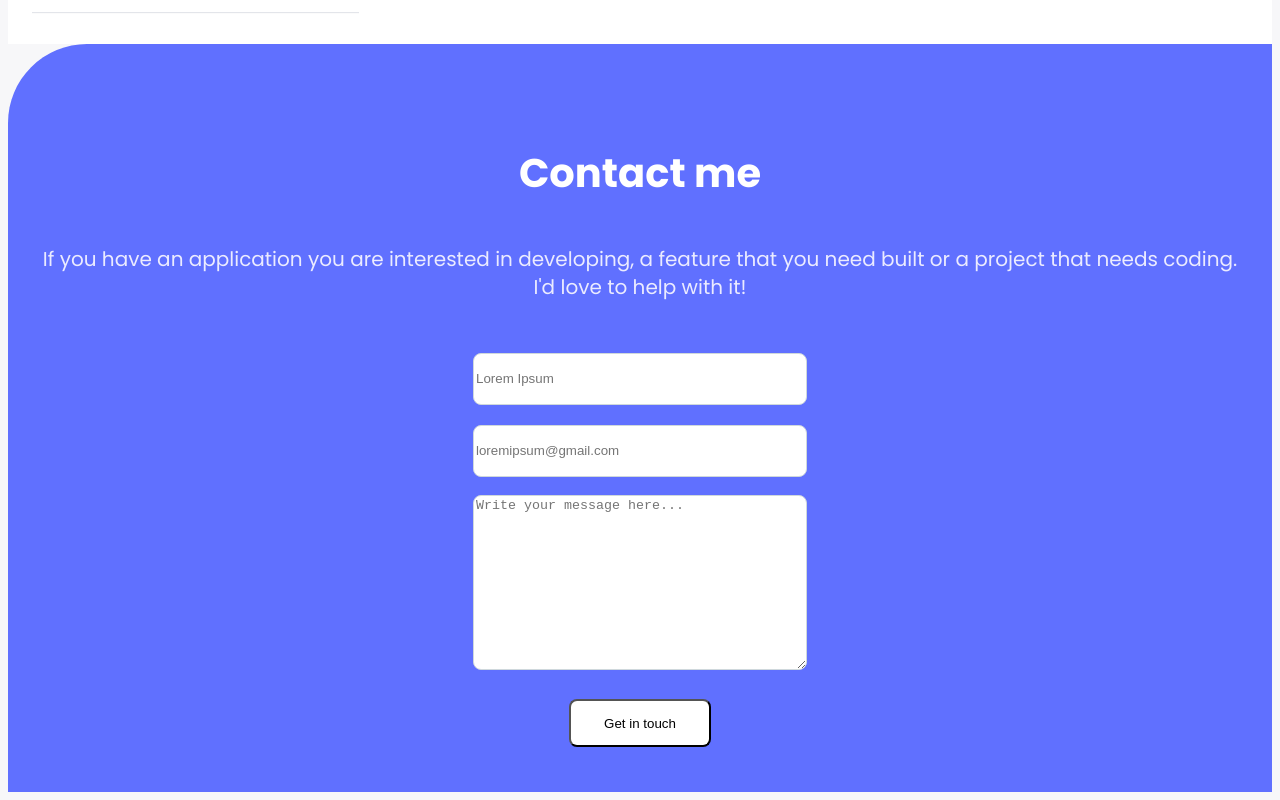
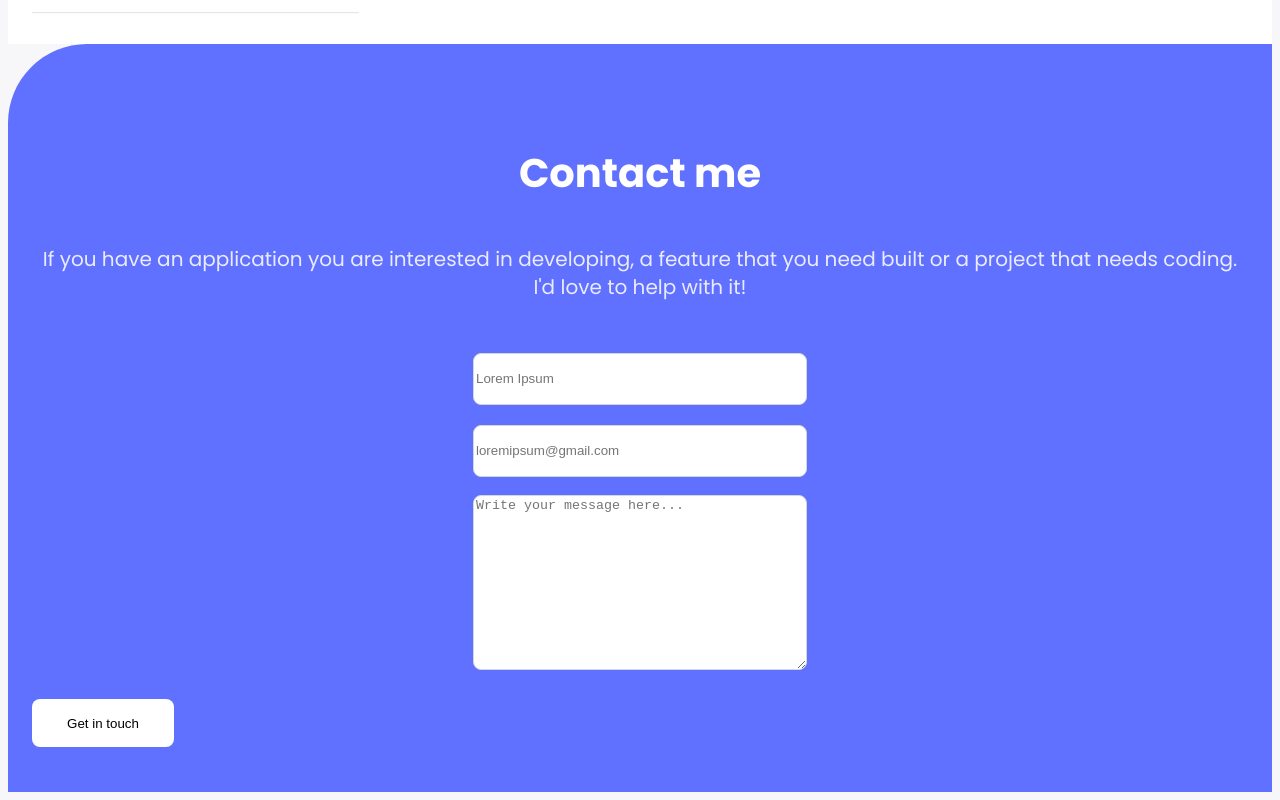
Before and after one commit to As1imwe-Mark/Portifolio_Website, a website: page index.html in a window 1280 px wide. Shown: the part 5105-5905 px from the top of the page. Drawn offline with Linux system fonts and the light colour scheme.

Commit message:
Fixed form button

```diff
--- a/css/styles.css
+++ b/css/styles.css
@@ -411,7 +411,7 @@ input, textarea {
   border: none;
 }
 
-form .submit {
+.submit {
   padding-left: 0;
   background: #FFFFFF;
   border-radius: 8px;
@@ -420,6 +420,8 @@ form .submit {
   width: 142px;
   height: 48px;
   align-self: flex-start;
+  margin-left: 24px;
+  border: none;
 }
 
 /* Button states */
--- a/index.html
+++ b/index.html
@@ -187,8 +187,8 @@
                 <div>
                     <textarea name="message" id="" cols="30" rows="10" placeholder="Write your message here..."  maxlength="500" required class="message"></textarea>
                 </div>
-                <button type="submit" class="submit">Get in touch</button>
             </form>
+            <button type="submit" class="submit">Get in touch</button>
         </div>
 
     </section>
```
